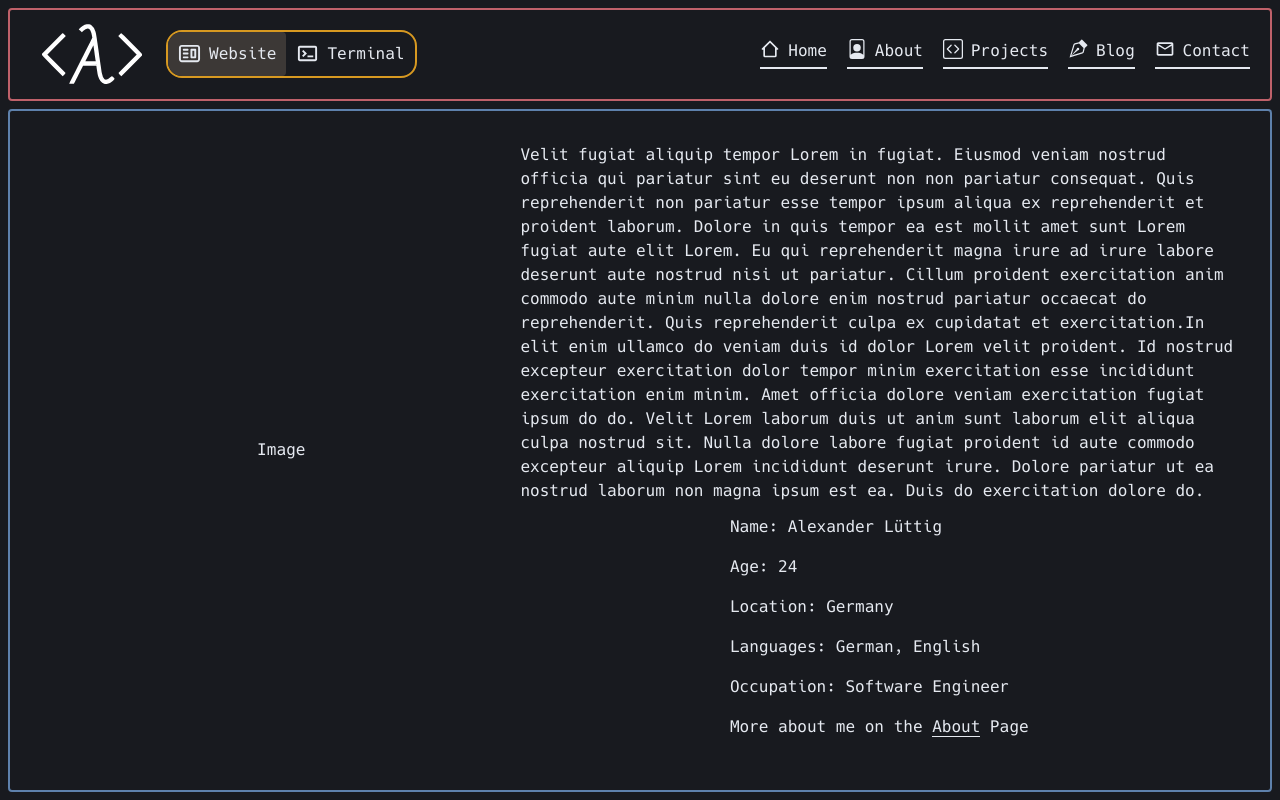
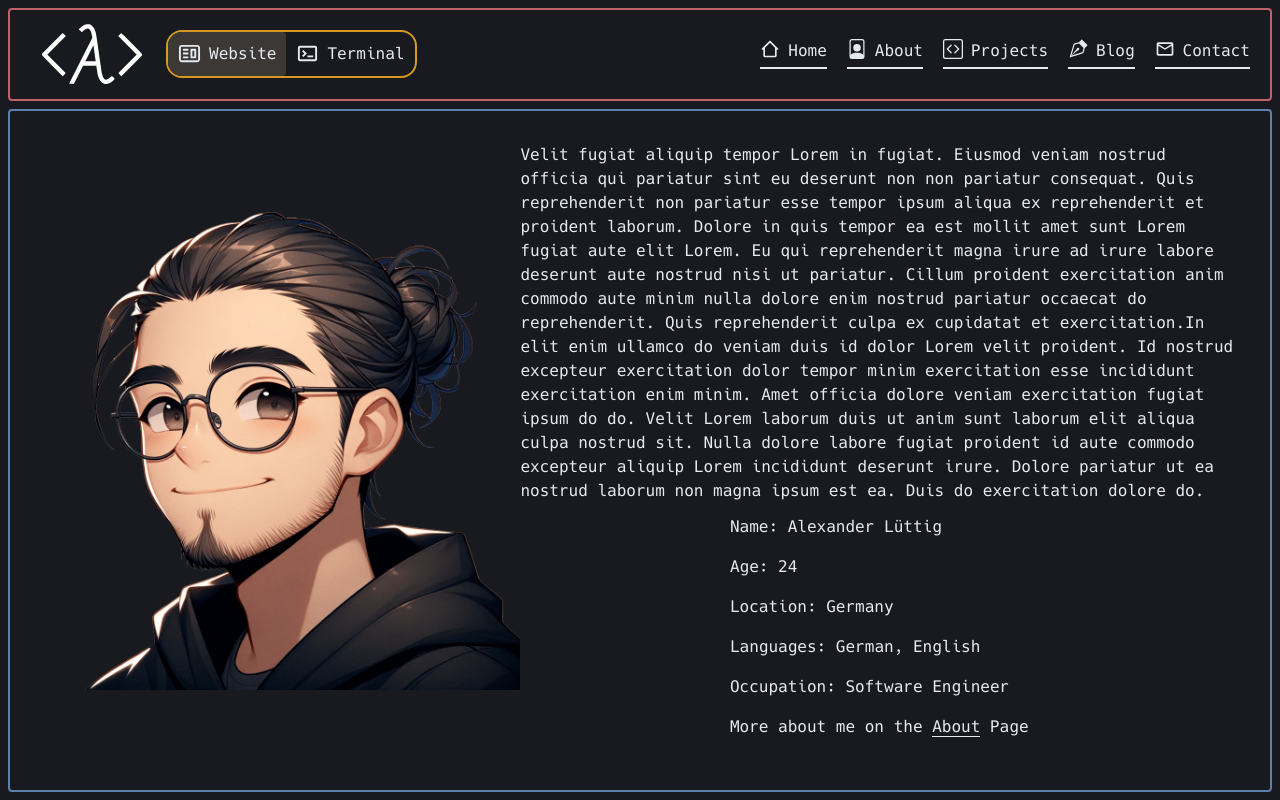
Before and after one commit to alexanderluettig/personal-website, a Next.js app: page / in a window 1280 px wide. Built offline with nearby package versions, Linux system fonts and the light colour scheme.

Commit message:
added profile picture

```diff
--- a/src/components/home/websiteView.tsx
+++ b/src/components/home/websiteView.tsx
@@ -1,4 +1,5 @@
 import Link from 'next/link';
+import Image from 'next/image';
 import config from '../../../config.json';
 
 const WebsiteView: React.FC = () => {
@@ -6,7 +7,12 @@ const WebsiteView: React.FC = () => {
         <div className="p-8 overflow-hidden overflow-y-scroll h-full border-2 rounded border-dark-yellow">
             <div className=" h-full flex flex-row justify-center items-center">
                 <div className="min-w-[40%] flex flex-col items-center justify-center">
-                    <div>Image</div>
+                    <Image
+                        src="/assets/images/profilbild-compressed.png"
+                        width={650}
+                        height={700}
+                        alt="image of me"
+                    />
                 </div>
                 <div className="h-full flex flex-col items-center space-y-3">
                     <div>
```
Also changed, not shown: public/assets/images/profilbild-compressed.png (added).
